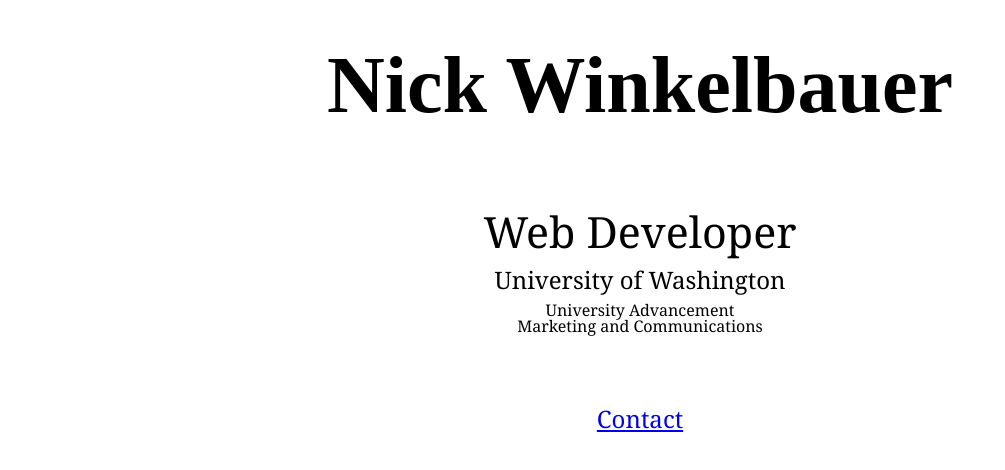
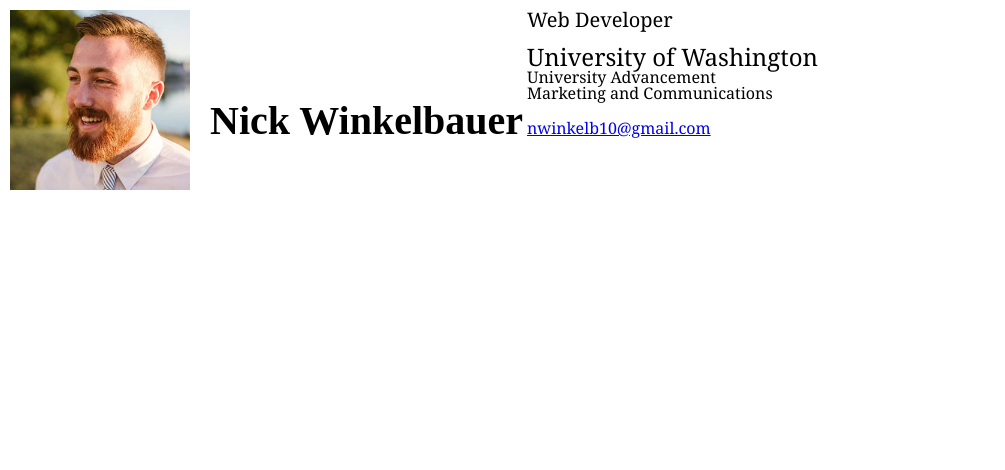
Before and after one commit to nwinkelbauer/nwinkelbauer.github.io, a plain HTML site: page index.html in a window 1280 px wide. Shown: the whole page, without its empty margins (0-1005 px from the left). Drawn offline with Linux system fonts and the light colour scheme.

Commit message:
update to look like business card

```diff
--- a/index.html
+++ b/index.html
@@ -5,12 +5,13 @@
 <body>
   <div class="header">
   	<h1>Nick Winkelbauer</h1>
+    <img src="assets/profile.jpg" alt="profile picture">
     <div class="desc">
       <p>Web Developer</p>
       <p>University of Washington</p>
       <p>University Advancement<br>Marketing and Communications</p>
       <address>
-		<a href="mailto:nwinkelb10@gmail.com">Contact</a>
+		<a href="mailto:nwinkelb10@gmail.com">nwinkelb10@gmail.com</a>
 	  </address>
     </div>
   </div>
--- a/style.css
+++ b/style.css
@@ -4,46 +4,39 @@
 body div.header {
 	position: relative;
 	width: 100%;
-	// height: 400px;
-	// background: white; /* For browsers that do not support gradients */
- //    background: -webkit-linear-gradient(rgba(0,0,0,.8), rgba(0,0,0,.3) 40%, rgba(255,255,255,0) 95%); /* For Safari 5.1 to 6.0 */
- //    background: -o-linear-gradient(rgba(0,0,0,.8), rgba(0,0,0,.3) 40%, rgba(255,255,255,0) 95%); /* For Opera 11.1 to 12.0 */
- //    background: -moz-linear-gradient(rgba(0,0,0,.8), rgba(0,0,0,.3) 40%, rgba(255,255,255,0) 95%); /* For Firefox 3.6 to 15 */
- //    background: linear-gradient(rgba(0,0,0,.8), rgba(0,0,0,.3) 40%, rgba(255,255,255,0) 95%); /* Standard syntax */
+	margin: 10px;
 }
 body div.header h1 {
-	width: 100%;
-	text-align: center;
-	font-size: 80px;
-	position: absolute;
-    top: 40px;
+	font-size: 40px;
+    display: inline-block;
     margin: 0;
 }
+body div.header img {
+	height: 180px;
+    float: left;
+    margin-right: 20px;
+}
 body div.desc {
-	width: 100%;
-	text-align: center;
-	position: absolute;
+	display: inline-block;
     top: 200px;
 	font-family: Georgia, serif;
 }
 body div.desc p {
 	line-height: 1;
-	margin: 10px;
+	margin-top: 0;
 }
 body div.desc p:nth-child(1) { /* position */
-	font-size: 43px;
+	font-size: 20px;
 	margin-bottom: 15px;
 }
 body div.desc p:nth-child(2) { /* company */
 	font-size: 24px;
+	margin-bottom: 0;
 }
 body div.desc p:nth-child(3) { /* team */
 	font-size: 16px;
 }
-body div.desc address {
-	margin-top: 68px;
-}
 body div.desc address a {
 	font-style: normal;
-    font-size: 24px;
+    font-size: 16px;
 }
```
Also changed, not shown: assets/profile.jpg (added).
